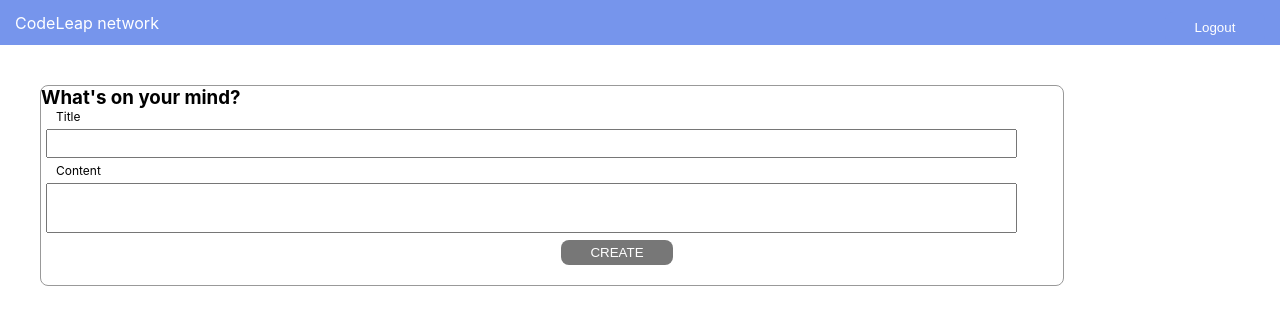
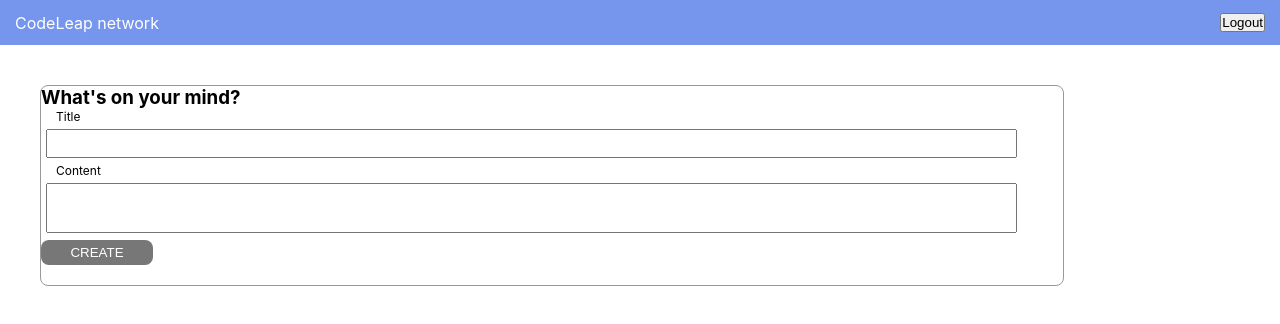
Before and after one commit to ellen-ls/teste-codeLeap, a React (Create React App) app: page /create in a window 1280 px wide. Shown: the top 324 px of the page. Built offline with nearby package versions, Linux system fonts and the light colour scheme; no server answers.

Commit message:
aplicaçao okay

```diff
--- a/src/App.css
+++ b/src/App.css
@@ -59,20 +59,19 @@
   padding: 5px;
 }
 
-button{
+.btn-login{
   margin-top: 10px;
   color: #FFFFFF;
   width: 100px;
   height: 32px;
   background: #7695EC;
   border-radius: 8px;
-  margin-left: 10rem;
   cursor: pointer;
   border: none;
 
 }
 
-button:disabled{
+.btn-login:disabled{
   background: #777777;
   cursor: no-drop;
 }
@@ -104,7 +103,9 @@
 
 }
 
-.button-edit-delete{}
+.button-edit-delete{
+  display: flex;
+}
 
 
 .box-2{
@@ -151,7 +152,7 @@
 
 }
 
-.box-2 button{
+.btn-create{
   width: 7rem;
   height: 25px;
   background: #7695EC;
@@ -161,10 +162,10 @@
   text-transform: uppercase;
   cursor: pointer;
   margin-top: 2px;
-  margin-left: 32.5rem;
+
 }
 
-.box-2 button:disabled{
+.btn-create:disabled{
   background-color: #777777;
 }
 
@@ -178,7 +179,13 @@
 }
 
 .fa{
-  margin-left: 300px;
+  display: flex;
+  justify-content: space-between;
+  background: #7695EC;
+  border: none;
+  color: #FFFFFF;
+  cursor: pointer;
+  padding: 12px;
 }
 
 /* ----Modal-----  */
@@ -233,3 +240,10 @@
   font-size: 25px;
   cursor: pointer;
 }
+
+
+/* ------- Edit ------ */
+
+.btn-update{
+  background: rgb(16, 122, 87);
+}
--- a/src/components/Create.js
+++ b/src/components/Create.js
@@ -13,10 +13,10 @@
 
 
 
-  const handleSubmit = async(e)=>{
-    e.preventDefault()
+  const handleSubmit = (e)=>{
+
     try {
-      const response = await axios.post("https://dev.codeleap.co.uk/careers/",{
+      const response = axios.post("https://dev.codeleap.co.uk/careers/",{
         username,
         title,
         content
@@ -43,7 +43,7 @@
     <div className="div">
       <div className="header">
       <p>CodeLeap network</p>
-      <button onClick={handleLogout}>Logout</button>
+      <button className="btn-logout" onClick={handleLogout}>Logout</button>
       </div>
       <form className="box-2" onSubmit={handleSubmit}>
 
@@ -63,7 +63,7 @@
             onChange={(e) => setContent(e.target.value)}>
           </input>
           </div>
-          <button disabled={!content}>Create</button>
+          <button className="btn-create" disabled={!content}>Create</button>
 
         </form>
         <div>
--- a/src/components/Delete.js
+++ b/src/components/Delete.js
@@ -1,7 +1,6 @@
 import React  from 'react'
 
-const Delete = ({message}) => {
-
+const Delete = ({message, handleClose}) => {
 
 
   return (
@@ -10,8 +9,8 @@
         <div className='modalContainer'>
         <h3>{message}</h3>
         <div>
-        <button>Cancel</button>
-        <button>Delete</button>
+        <button className='btn-close' onClick={handleClose}>Cancel</button>
+        <button className='btn-close' onClick={handleClose}>Delete</button>
         </div>
     </div>
     </div>
--- a/src/components/Login.js
+++ b/src/components/Login.js
@@ -31,7 +31,7 @@
         onInput={onInput}
         onChange={(event)=>setLogin(event.target.value)}
         />
-        <button
+        <button  className="btn-login"
         disabled={!login}
         >Submit
         </button>
--- a/src/components/Read.js
+++ b/src/components/Read.js
@@ -11,6 +11,7 @@
 
   const [getText, setGetText] = useState([])
   const [isOpenModal, setIsOpenModal] = useState(false)
+
 
   const openModal = ()=>{
     setIsOpenModal(true)
@@ -37,15 +38,16 @@
 
   }
 
+
   const handleDelete = (id) => {
-
+    if(window.confirm("Are you sure you want to delete this item?")){
       axios.delete(`https://dev.codeleap.co.uk/careers/${id}/`)
-
       .then(() => {
         handleCreate()
- })
 
-  }
+})
+}
+    }
 
   useEffect(() => {
     handleCreate()
@@ -63,17 +65,18 @@
             <div key={index} className="box-2">
               <div className="header-two">{text.title}
               <div className="button-edit-delete">
-              <button className="fa" onClick={()=>{setData(text)}}><FaEdit/></button>
+              {text.username===localStorage.getItem('user')?<button className="fa" onClick={()=>{setData(text)}}><FaEdit/></button>:null}
                {isOpenModal && <Update
                 isOpen={isOpenModal}
                 onRequestClose={closeModal}
 
                 />}
 
-            <button className="fa" onClick={() => {handleDelete(text.id)}}><FaTrash/></button>
-            <Delete
+            {text.username===localStorage.getItem('user')?<button className="fa" onClick={() => {handleDelete(text.id)}}><FaTrash/></button>:null}
+              {/* {showDelete && <Delete
+              handleClose={()=>handleDelete()}
             message={"Are you sure you want to delete this item?"}
-            />
+            />} */}
               </div>
 
               </div>
--- a/src/components/Update.js
+++ b/src/components/Update.js
@@ -53,8 +53,8 @@
             onChange={(e) => setContent(e.target.value)}>
           </input>
           </div>
-          <button disabled={!content} onClick={handleSubmit}>Update</button>
-          <button onClick={()=>onRequestClose} >Close</button>
+          <button className='btn-update' disabled={!content} onClick={handleSubmit}>Save</button>
+          <button className='btn-update-cancel' onClick={()=>onRequestClose} >Cancel</button>
          </div>
         </form>
 
```
